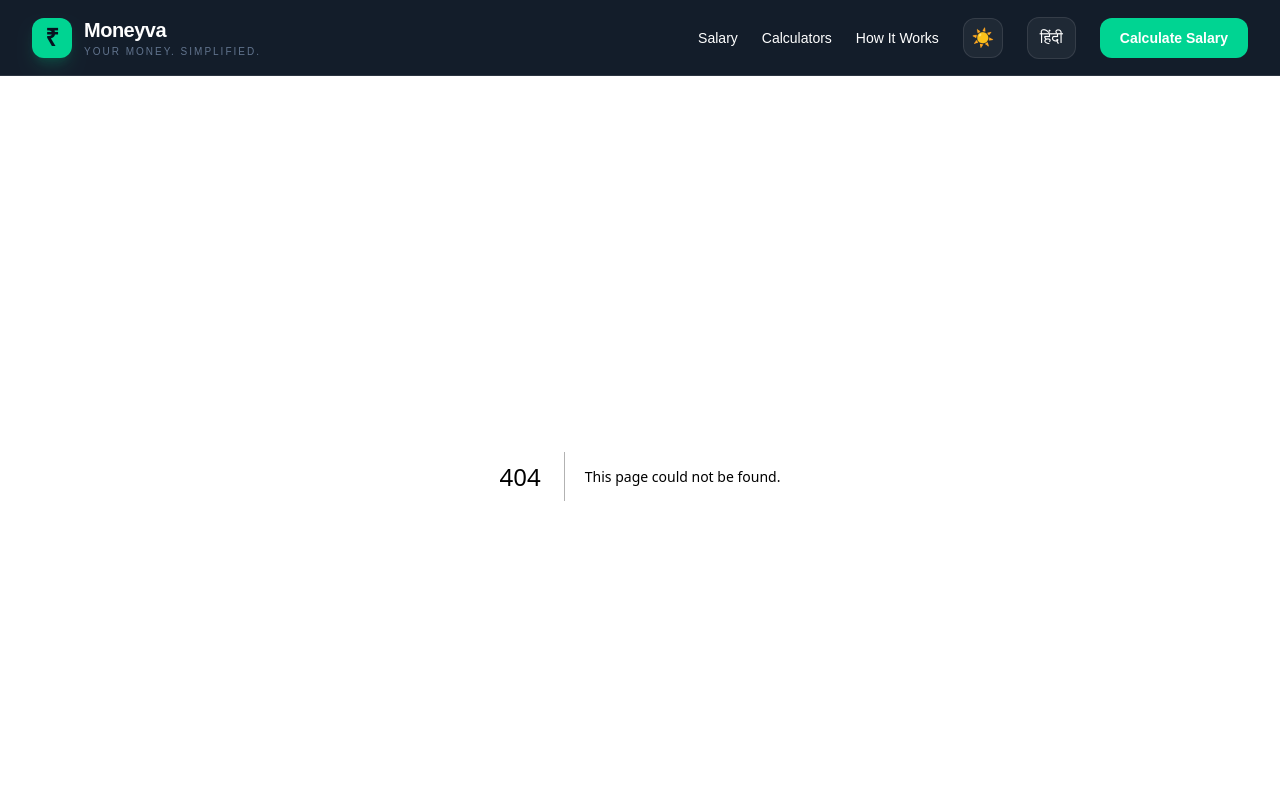
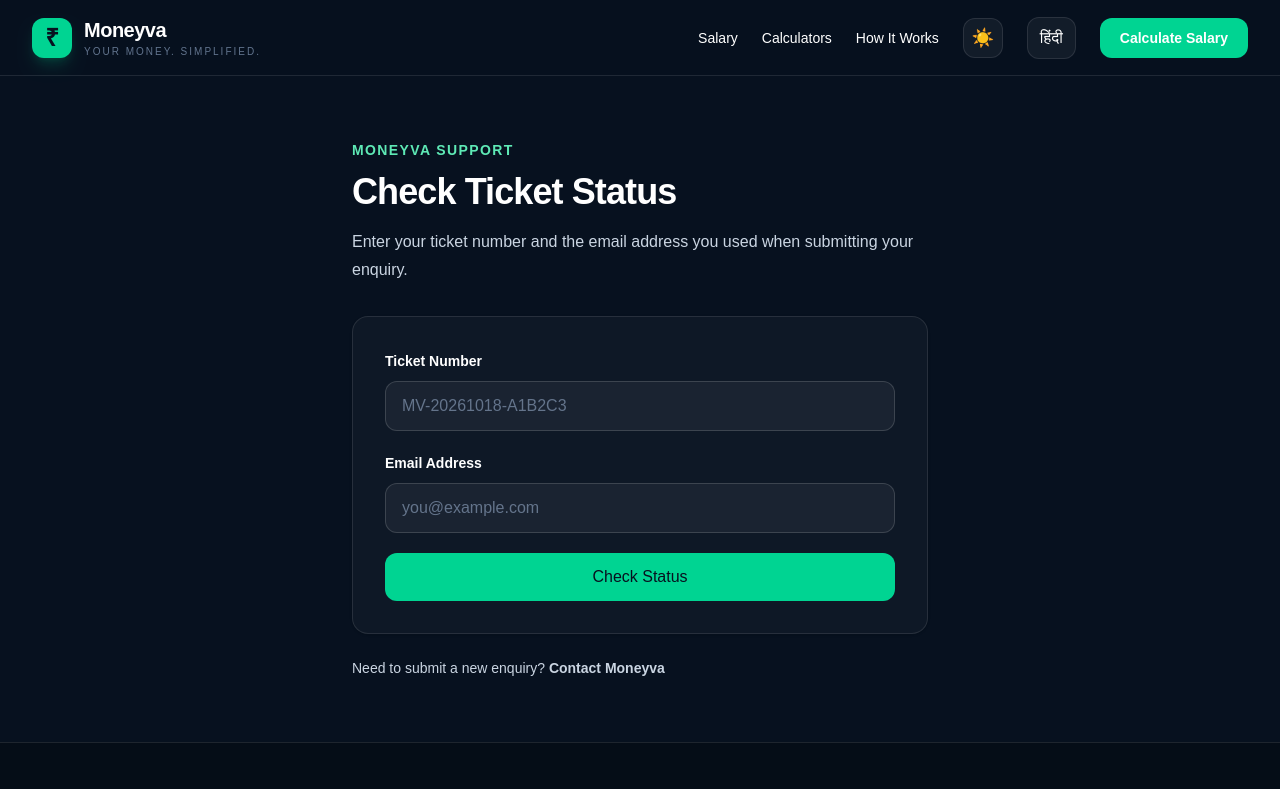
Before and after one commit to Raghawendrasinha/moneyva, a Next.js app: page /ticket-status in a window 1280 px wide. Before the commit this address had no page. Shown: the top 789 px of the page. Built offline with nearby package versions, Linux system fonts and the light colour scheme.

Commit message:
Add Hindi translations to ticket status page

```diff
--- /dev/null
+++ b/app/ticket-status/page.tsx
@@ -0,0 +1,259 @@
+"use client";
+
+import { useState, type FormEvent } from "react";
+import Link from "next/link";
+import { usePreferences } from "@/components/PreferencesProvider";
+
+type TicketResult = {
+  ticketNumber: string;
+  status: string;
+  updatedAt: string;
+};
+
+const translations = {
+  en: {
+    support: "MONEYVA SUPPORT",
+    title: "Check Ticket Status",
+    description:
+      "Enter your ticket number and the email address you used when submitting your enquiry.",
+    ticketNumber: "Ticket Number",
+    ticketPlaceholder: "MV-20261018-A1B2C3",
+    email: "Email Address",
+    emailPlaceholder: "you@example.com",
+    checking: "Checking...",
+    checkStatus: "Check Status",
+    currentStatus: "Current Status",
+    lastUpdated: "Last Updated",
+    notAvailable: "Not available",
+    newEnquiry: "Need to submit a new enquiry?",
+    contact: "Contact Moneyva",
+    unable: "Unable to check ticket status.",
+    somethingWrong: "Something went wrong. Please try again.",
+    statuses: {
+      Open: "Open",
+      "In Progress": "In Progress",
+      "Awaiting Your Reply": "Awaiting Your Reply",
+      Resolved: "Resolved",
+      Closed: "Closed",
+    } as Record<string, string>,
+  },
+  hi: {
+    support: "मनीवा सहायता",
+    title: "टिकट का स्टेटस देखें",
+    description:
+      "अपना टिकट नंबर और वह ईमेल पता दर्ज करें जिसका उपयोग आपने अपनी पूछताछ भेजते समय किया था।",
+    ticketNumber: "टिकट नंबर",
+    ticketPlaceholder: "MV-20261018-A1B2C3",
+    email: "ईमेल पता",
+    emailPlaceholder: "you@example.com",
+    checking: "जाँच हो रही है...",
+    checkStatus: "स्टेटस देखें",
+    currentStatus: "वर्तमान स्थिति",
+    lastUpdated: "अंतिम अपडेट",
+    notAvailable: "उपलब्ध नहीं",
+    newEnquiry: "क्या आप नई पूछताछ भेजना चाहते हैं?",
+    contact: "मनीवा से संपर्क करें",
+    unable: "टिकट का स्टेटस जाँच नहीं हो सका।",
+    somethingWrong: "कुछ गलत हो गया। कृपया फिर से कोशिश करें।",
+    statuses: {
+      Open: "खुला",
+      "In Progress": "काम जारी है",
+      "Awaiting Your Reply": "आपके जवाब का इंतज़ार",
+      Resolved: "समाधान हो गया",
+      Closed: "बंद",
+    } as Record<string, string>,
+  },
+};
+
+function formatDate(value: string, isHindi: boolean, notAvailable: string) {
+  const date = new Date(value);
+
+  if (Number.isNaN(date.getTime())) return notAvailable;
+
+  return new Intl.DateTimeFormat(isHindi ? "hi-IN" : "en-IN", {
+    dateStyle: "medium",
+    timeStyle: "short",
+    timeZone: "Asia/Kolkata",
+  }).format(date);
+}
+
+export default function TicketStatusPage() {
+  const { theme, language } = usePreferences();
+  const isHindi = language === "hi";
+  const t = isHindi ? translations.hi : translations.en;
+
+  const [ticketNumber, setTicketNumber] = useState("");
+  const [email, setEmail] = useState("");
+  const [ticket, setTicket] = useState<TicketResult | null>(null);
+  const [error, setError] = useState("");
+  const [busy, setBusy] = useState(false);
+
+  async function handleSubmit(event: FormEvent<HTMLFormElement>) {
+    event.preventDefault();
+    setBusy(true);
+    setError("");
+    setTicket(null);
+
+    try {
+      const response = await fetch("/api/ticket-status", {
+        method: "POST",
+        headers: { "Content-Type": "application/json" },
+        body: JSON.stringify({ ticketNumber, email }),
+      });
+
+      const result = await response.json();
+
+      if (!response.ok) {
+        throw new Error(result.error || t.unable);
+      }
+
+      setTicket(result as TicketResult);
+    } catch (err) {
+      setError(
+        err instanceof Error
+          ? err.message
+          : t.somethingWrong
+      );
+    } finally {
+      setBusy(false);
+    }
+  }
+
+  const inputClass =
+    "mt-2 w-full rounded-xl border border-slate-300 bg-white px-4 py-3 text-slate-900 outline-none focus:border-emerald-500 focus:ring-2 focus:ring-emerald-500/20 dark:border-white/15 dark:bg-white/5 dark:text-white";
+
+  const statusClass: Record<string, string> = {
+    Open: "bg-blue-100 text-blue-800 dark:bg-blue-500/15 dark:text-blue-200",
+    "In Progress":
+      "bg-amber-100 text-amber-800 dark:bg-amber-500/15 dark:text-amber-200",
+    "Awaiting Your Reply":
+      "bg-purple-100 text-purple-800 dark:bg-purple-500/15 dark:text-purple-200",
+    Resolved:
+      "bg-emerald-100 text-emerald-800 dark:bg-emerald-500/15 dark:text-emerald-200",
+    Closed:
+      "bg-slate-200 text-slate-800 dark:bg-white/10 dark:text-slate-200",
+  };
+
+  return (
+    <main className="min-h-[65vh] bg-slate-50 px-5 py-12 text-slate-900 dark:bg-[#07111F] dark:text-white sm:py-16">
+      <section className="mx-auto max-w-xl">
+        <p className="text-sm font-bold uppercase tracking-widest text-emerald-700 dark:text-emerald-300">
+          {t.support}
+        </p>
+
+        <h1 className="mt-3 text-4xl font-extrabold tracking-tight">
+          {t.title}
+        </h1>
+
+        <p className="mt-4 leading-7 text-slate-600 dark:text-slate-300">
+          {t.description}
+        </p>
+
+        <form
+          onSubmit={handleSubmit}
+          className="mt-8 space-y-5 rounded-2xl border border-slate-200 bg-white p-6 shadow-sm dark:border-white/10 dark:bg-white/[0.03] sm:p-8"
+        >
+          <div>
+            <label htmlFor="ticket-number" className="text-sm font-semibold">
+              {t.ticketNumber}
+            </label>
+            <input
+              id="ticket-number"
+              name="ticketNumber"
+              className={inputClass}
+              placeholder={t.ticketPlaceholder}
+              value={ticketNumber}
+              onChange={(event) => setTicketNumber(event.target.value)}
+              maxLength={24}
+              autoCapitalize="characters"
+              autoComplete="off"
+              required
+            />
+          </div>
+
+          <div>
+            <label htmlFor="ticket-email" className="text-sm font-semibold">
+              {t.email}
+            </label>
+            <input
+              id="ticket-email"
+              name="email"
+              type="email"
+              autoComplete="email"
+              className={inputClass}
+              placeholder={t.emailPlaceholder}
+              value={email}
+              onChange={(event) => setEmail(event.target.value)}
+              maxLength={254}
+              required
+            />
+          </div>
+
+          {error && (
+            <p
+              role="alert"
+              className="rounded-xl bg-red-50 p-4 text-sm text-red-800 dark:bg-red-500/10 dark:text-red-200"
+            >
+              {error}
+            </p>
+          )}
+
+          <button
+            type="submit"
+            disabled={busy}
+            className="w-full rounded-xl bg-emerald-400 px-5 py-3 font-bold text-[#07111F] transition hover:bg-emerald-300 disabled:cursor-not-allowed disabled:opacity-60"
+          >
+            {busy ? t.checking : t.checkStatus}
+          </button>
+        </form>
+
+        {ticket && (
+          <section
+            aria-live="polite"
+            className="mt-6 rounded-2xl border border-slate-200 bg-white p-6 shadow-sm dark:border-white/10 dark:bg-white/[0.03]"
+          >
+            <p className="text-sm font-semibold text-slate-500 dark:text-slate-400">
+              {t.ticketNumber}
+            </p>
+            <p className="mt-1 break-all text-xl font-extrabold">
+              {ticket.ticketNumber}
+            </p>
+
+            <div className="mt-5">
+              <p className="text-sm text-slate-500 dark:text-slate-400">
+                {t.currentStatus}
+              </p>
+              <span
+                className={`mt-2 inline-flex rounded-full px-4 py-2 text-sm font-bold ${
+                  statusClass[ticket.status] ??
+                  "bg-slate-100 text-slate-800 dark:bg-white/10 dark:text-white"
+                }`}
+              >
+                {t.statuses[ticket.status] ?? ticket.status}
+              </span>
+            </div>
+
+            <div className="mt-5">
+              <p className="text-sm text-slate-500 dark:text-slate-400">
+                {t.lastUpdated}
+              </p>
+              <p className="mt-1 font-medium">
+                {formatDate(ticket.updatedAt, isHindi, t.notAvailable)}
+              </p>
+            </div>
+          </section>
+        )}
+
+        <p className="mt-6 text-sm text-slate-600 dark:text-slate-300">
+          {t.newEnquiry}{" "}
+          <Link
+            href="/contact"
+            className="font-semibold text-emerald-700 underline dark:text-emerald-300"
+          >
+            {t.contact}
+          </Link>
+        </p>
+      </section>
+    </main>
+  );
+}
```
